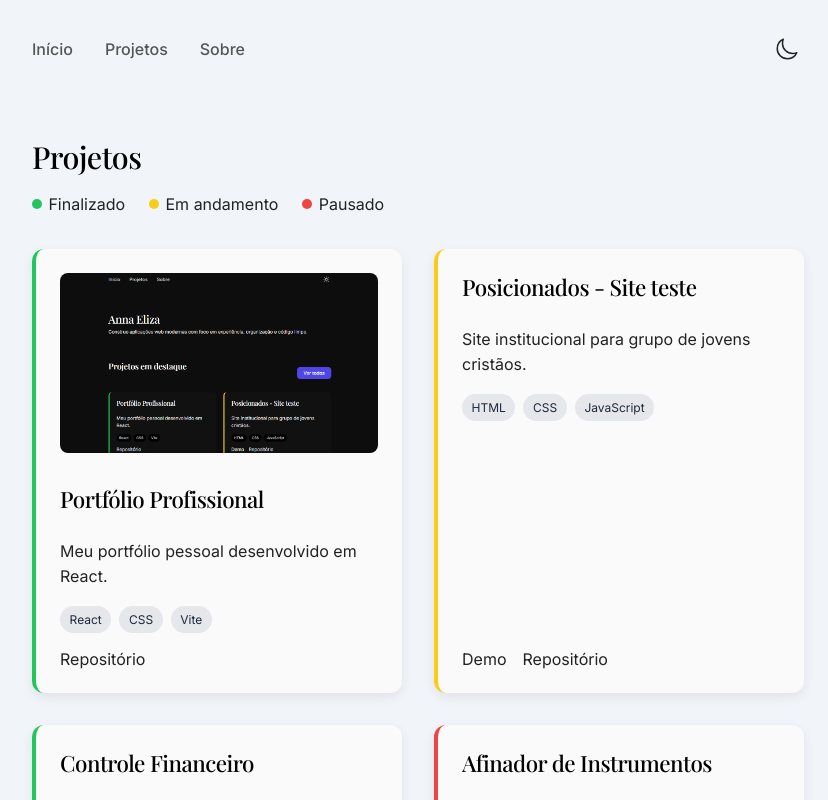
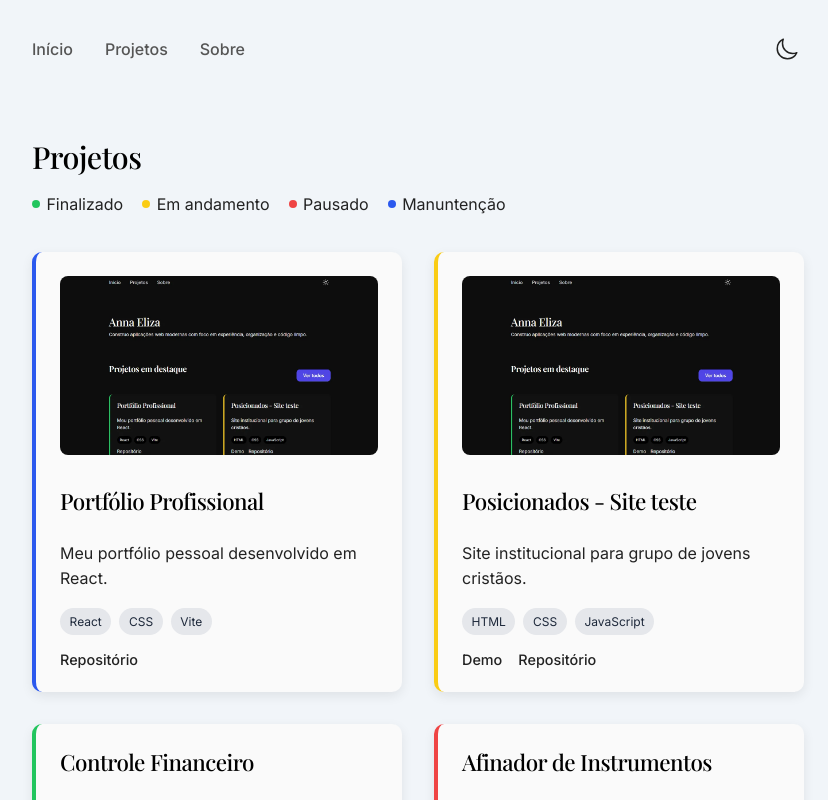
Before and after one commit to devAnnaEliza/meu-portfolio, a React (Vite) app: page /projetos in a window 1280 px wide. Shown: the top 800 px of the page, without its empty margins (222-1050 px from the left). Built offline with nearby package versions, Linux system fonts and the light colour scheme.

Commit message:
correção
formato da img, add loading=lazy, add status manutenção, correção css

```diff
--- a/src/components/ProjectCard.jsx
+++ b/src/components/ProjectCard.jsx
@@ -11,6 +11,7 @@ export function ProjectCard({ project }) {
           src={project.image}
           alt={project.title}
           className="project-image"
+          loading="lazy"
         />
       )}
 
--- a/src/data/projects.jsx
+++ b/src/data/projects.jsx
@@ -3,8 +3,8 @@ export const projects = [
     id: 1,
     title: "Portfólio Profissional",
     description: "Meu portfólio pessoal desenvolvido em React.",
-    status: "finalizado",
-    image: "/public/images/projects/portfolio/cover.png",
+    status: "manutencao",
+    image: "/images/projects/portfolio/cover.webp",
     techs: ["React", "CSS", "Vite"],
     demo: "",
     github: "https://github.com/devAnnaEliza/meu-portfolio"
@@ -14,6 +14,7 @@ export const projects = [
     title: "Posicionados - Site teste",
     description: "Site institucional para grupo de jovens cristãos.",
     status: "em-andamento",
+    image: "/images/projects/portfolio/cover.webp",
     techs: ["HTML", "CSS", "JavaScript"],
     demo: "https://devannaeliza.github.io/posicionadosteste/",
     github: "https://github.com/devAnnaEliza/posicionadosteste"
--- a/src/pages/Projetos.jsx
+++ b/src/pages/Projetos.jsx
@@ -18,6 +18,9 @@ export default function Projetos() {
             <span>
               <span className="status-dot pausado" /> Pausado
             </span>
+            <span>
+              <span className="status-dot manutencao" /> Manuntenção
+            </span>
           </div>
 
           <div className="projects-grid">
--- a/src/styles/global.css
+++ b/src/styles/global.css
@@ -444,7 +444,7 @@ footer .container {
 
 .projects-grid {
   display: grid;
-  grid-template-columns: repeat(auto-fit, minmax(260px, 1fr));
+  grid-template-columns: repeat(auto-fit, minmax(280px, 1fr));
   gap: 2rem;
   margin-top: 2rem;
 }
@@ -452,7 +452,7 @@ footer .container {
 .project-card {
   background-color: var(--card);
   padding: 1.5rem;
-  border-radius: 12px;
+  border-radius: 10px;
   box-shadow: 0 4px 12px rgba(0, 0, 0, 0.08);
   display: flex;
   flex-direction: column;
@@ -461,7 +461,7 @@ footer .container {
 
 .project-image {
   width: 100%;
-  height: 180px;
+  aspect-ratio: 16/9;
   object-fit: cover;
   border-radius: 8px;
   margin-bottom: 1rem;
@@ -474,8 +474,8 @@ footer .container {
 }
 
 .status-dot {
-  width: 10px;
-  height: 10px;
+  width: 8px;
+  height: 8px;
   border-radius: 50%;
 }
 
@@ -491,6 +491,10 @@ footer .container {
   background-color: #ef4444;
 }
 
+.status-dot.manutencao {
+  background-color: #2b59ee;
+}
+
 /* borda lateral por status */
 .project-card.finalizado {
   border-left: 4px solid #22c55e;
@@ -502,6 +506,10 @@ footer .container {
 
 .project-card.pausado {
   border-left: 4px solid #ef4444;
+}
+
+.project-card.manutencao {
+  border-left: 4px solid #2b59ee;
 }
 
 .project-techs {
@@ -522,12 +530,15 @@ footer .container {
   margin-top: auto;
   display: flex;
   gap: 1rem;
+  font-size: 0.9rem;
+  font-weight: 500;
 }
 
 .projects-legend {
   display: flex;
-  gap: 1.5rem;
-  margin: 1rem 0 2rem;
+  flex-wrap: wrap;
+  gap: 1.2rem;
+  margin: 1rem 0 2.2rem;
   font-size: 0.85rem;
 }
 
```
Also changed, not shown: public/images/projects/portfolio/cover.png (deleted), public/images/projects/portfolio/cover.webp (added).
